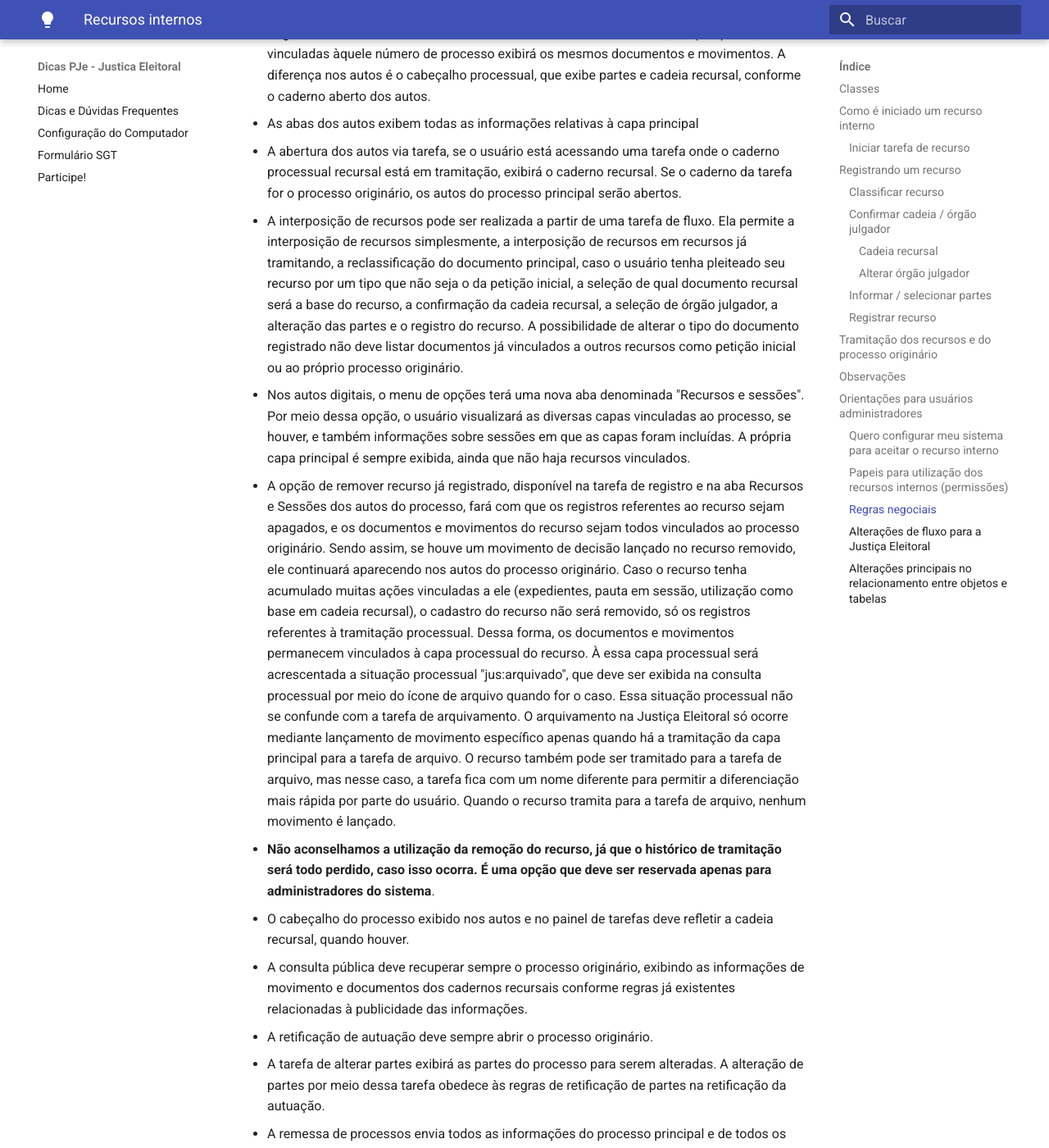
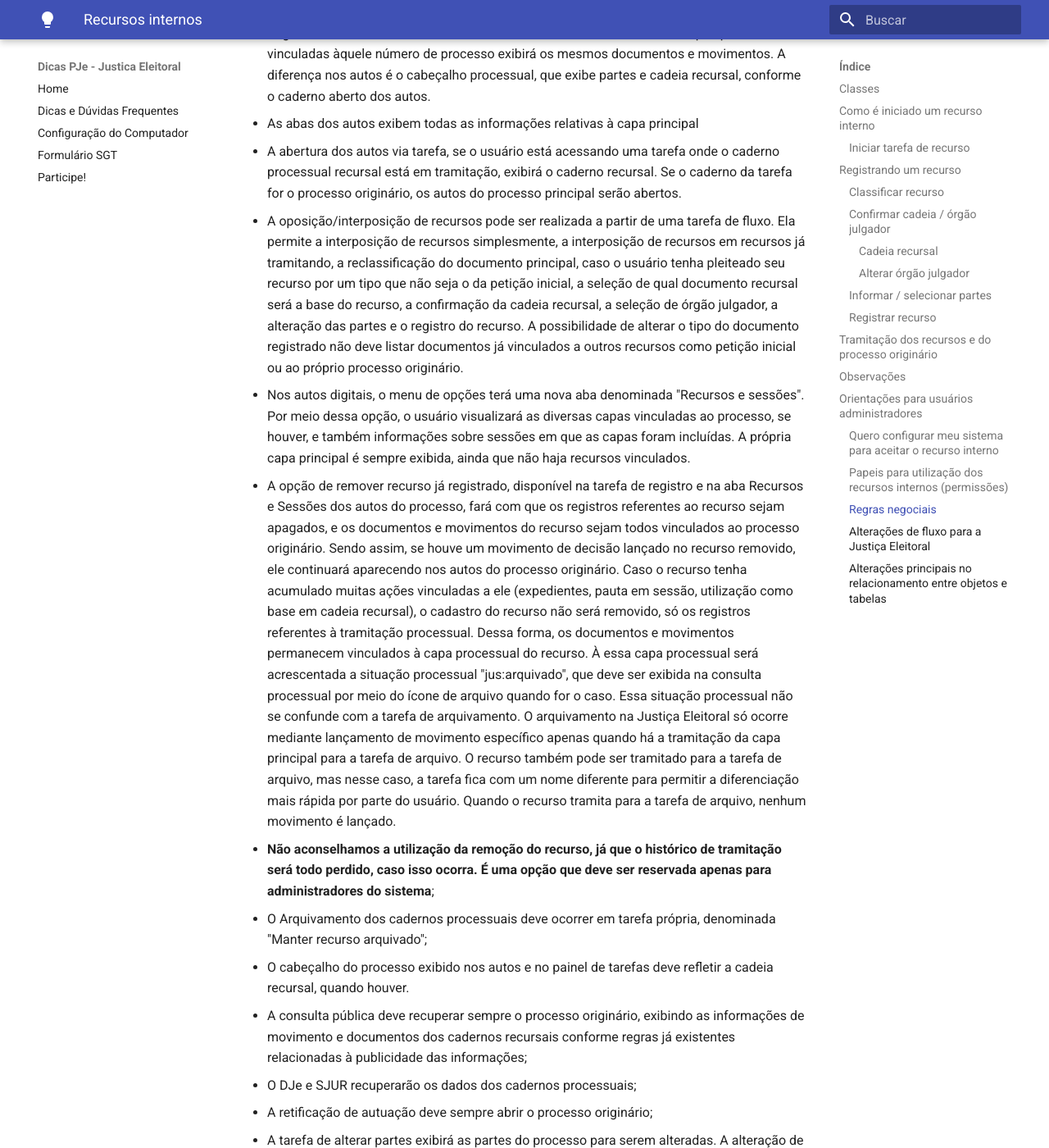
Before and after one commit to PJeJE/dicas_versao_1, an MkDocs documentation site: the page built from docs/recursos.md, in a window 1280 px wide and 1400 px high, scrolled down 18656 px. Shown: the whole window at 82% size. Built offline with MkDocs 1.6.1 and Material for MkDocs 9.7.7, drawn with Linux system fonts in a browser that asks for light colours; nearby versions of some CDN libraries; some of the changed text lies outside the part shown.

Commit message:
SJUR DJe
Indicar que o SJUR e DJE puxarão as informações dos cadernos processuais.

```diff
--- a/docs/recursos.md
+++ b/docs/recursos.md
@@ -17,6 +17,7 @@ Com a devida permissão, o usuário pode pesquisar outras capas vinculadas ao pr
 ![Consulta recursos internos](img/recurso2.png)
 
 Veja o resultado da consulta:
+
 
 ![Resultado da consulta](img/recurso3.png)
 
@@ -189,7 +190,7 @@ A intimação do recurso também é diferenciada, já que abrange a classe e as
 Ressaltamos alguns comportamentos:
 
 - A consulta pública deve recuperar sempre o processo originário, exibindo as informações de movimento e documentos dos cadernos recursais conforme regras já existentes relacionadas à publicidade das informações.
-- A remessa de processos envia todos os cadernos processuais. As consultas do MNI devem retornar apenas um processo por número, contendo todos os movimentos e documentos de todos os cadernos, inclusive os recursais, de acordo com regras pré-existentes nas consultas.
+- A remessa de processos envia todos os cadernos processuais (envia o processo principal com as informações dos cadernos) . As consultas do MNI devem retornar apenas um processo por número, contendo todos os movimentos e documentos de todos os cadernos, inclusive os recursais, de acordo com regras pré-existentes nas consultas.
 - Algumas alterações em cadernos processuais devem refletir em todos os vinculados, ou seja, se a alteração for no principal ou nos recursais, todos os vinculados ao principal serão afetados. São elas: alteração de características do processo - segredo, nível, visualizadores, prioridades, custas e pedido de liminar/antecipação de tutela, dados eleitorais, assunto e objeto.
 - A alteração de classe não reflete em todos os cadernos
 - A redistribuição não reflete em todos os cadernos
@@ -225,14 +226,16 @@ O sistema exibirá, a partir dos autos digitais, a aba Recursos e Sessões que e
 - Os movimentos e documentos do caderno processual do(s) recurso(s) também serão vistos nos autos do processo pai, assim como os movimentos e documentos do processo originário são visualizados na abertura dos autos do recurso. Todas as capas processuais vinculadas àquele número de processo exibirá os mesmos documentos e movimentos. A diferença nos autos é o cabeçalho processual, que exibe partes e cadeia recursal, conforme o caderno aberto dos autos.
 - As abas dos autos exibem todas as informações relativas à capa principal
 - A abertura dos autos via tarefa, se o usuário está acessando uma tarefa onde o caderno processual recursal está em tramitação, exibirá o caderno recursal. Se o caderno da tarefa for o processo originário, os autos do processo principal serão abertos.
-- A interposição de recursos pode ser realizada a partir de uma tarefa de fluxo. Ela permite a interposição de recursos simplesmente, a interposição de recursos em recursos já tramitando, a reclassificação do documento principal, caso o usuário tenha pleiteado seu recurso por um tipo que não seja o da petição inicial, a seleção de qual documento recursal será a base do recurso, a confirmação da cadeia recursal, a seleção de órgão julgador, a alteração das partes e o registro do recurso. A possibilidade de alterar o tipo do documento registrado não deve listar documentos já vinculados a outros recursos como petição inicial ou ao próprio processo originário.
+- A oposição/interposição de recursos pode ser realizada a partir de uma tarefa de fluxo. Ela permite a interposição de recursos simplesmente, a interposição de recursos em recursos já tramitando, a reclassificação do documento principal, caso o usuário tenha pleiteado seu recurso por um tipo que não seja o da petição inicial, a seleção de qual documento recursal será a base do recurso, a confirmação da cadeia recursal, a seleção de órgão julgador, a alteração das partes e o registro do recurso. A possibilidade de alterar o tipo do documento registrado não deve listar documentos já vinculados a outros recursos como petição inicial ou ao próprio processo originário.
 - Nos autos digitais, o menu de opções terá uma nova aba denominada "Recursos e sessões". Por meio dessa opção, o usuário visualizará as diversas capas vinculadas ao processo, se houver, e também informações sobre sessões em que as capas foram incluídas. A própria capa principal é sempre exibida, ainda que não haja recursos vinculados.
  - A opção de remover recurso já registrado, disponível na tarefa de registro e na aba Recursos e Sessões dos autos do processo, fará com que os registros referentes ao recurso sejam apagados, e os documentos e movimentos do recurso sejam todos vinculados ao processo originário. Sendo assim, se houve um movimento de decisão lançado no recurso removido, ele continuará aparecendo nos autos do processo originário. Caso o recurso tenha acumulado muitas ações vinculadas a ele (expedientes, pauta em sessão, utilização como base em cadeia recursal), o cadastro do recurso não será removido, só os registros referentes à tramitação processual. Dessa forma, os documentos e movimentos permanecem vinculados à capa processual do recurso. À essa capa processual será acrescentada a situação processual "jus:arquivado", que deve ser exibida na consulta processual por meio do ícone de arquivo quando for o caso. Essa situação processual não se confunde com a tarefa de arquivamento. O arquivamento na Justiça Eleitoral só ocorre mediante lançamento de movimento específico apenas quando há a tramitação da capa principal para a tarefa de arquivo. O recurso também pode ser tramitado para a tarefa de arquivo, mas nesse caso, a tarefa fica com um nome diferente para permitir a diferenciação mais rápida por parte do usuário. Quando o recurso tramita para a tarefa de arquivo, nenhum movimento é lançado.
- - **Não aconselhamos a utilização da remoção do recurso, já que o histórico de tramitação será todo perdido, caso isso ocorra. É uma opção que deve ser reservada apenas para administradores do sistema**.
+ - **Não aconselhamos a utilização da remoção do recurso, já que o histórico de tramitação será todo perdido, caso isso ocorra. É uma opção que deve ser reservada apenas para administradores do sistema**;
+ - O Arquivamento dos cadernos processuais deve ocorrer em tarefa própria, denominada "Manter recurso arquivado";
  - O cabeçalho do processo exibido nos autos e no painel de tarefas deve refletir a cadeia recursal, quando houver.
- - A consulta pública deve recuperar sempre o processo originário, exibindo as informações de movimento e documentos dos cadernos recursais conforme regras já existentes relacionadas à publicidade das informações.
- - A retificação de autuação deve sempre abrir o processo originário.
- - A tarefa de alterar partes exibirá as partes do processo para serem alteradas. A alteração de partes por meio dessa tarefa obedece às regras de retificação de partes na retificação da autuação.
+ - A consulta pública deve recuperar sempre o processo originário, exibindo as informações de movimento e documentos dos cadernos recursais conforme regras já existentes relacionadas à publicidade das informações;
+- O DJe e SJUR recuperarão os dados dos cadernos processuais;
+ - A retificação de autuação deve sempre abrir o processo originário;
+ - A tarefa de alterar partes exibirá as partes do processo para serem alteradas. A alteração de partes por meio dessa tarefa obedece às regras de retificação de partes na retificação da autuação;
  - A remessa de processos envia todos as informações do processo principal e de todos os cadernos processuais. As consultas do MNI devem retornar apenas um processo por número, contendo todos os movimentos e documentos de todos os cadernos, inclusive os recursais, de acordo com regras pré-existentes nas consultas. Ao remeter um processo, todas as outras capas que por ventura ainda estejam tramitando ficam bloqueadas para tramitação e peticionamento, assim como já ocorre na remessa atualmente. NÃO É POSSÍVEL REMETER APENAS O RECURSO. Na remessa, assim como já ocorre antes dessa versãos dos recursos, o processo inteiro é remetido.Na instância de destino, é protocolado apenas uma capa.
   - Algumas alterações em cadernos processuais devem refletir em todos os vinculados, ou seja, se a alteração for no principal ou nos recursais, todos os vinculados ao principal serão afetados. São elas: alteração de processo referência, alteração de características do processo - segredo, nível, visualizadores, prioridades, custas e pedido de liminar/antecipação de tutela
 - As alterações dos dados eleitorais, quando couber (processos da JE) devem refletir, da mesma forma, em todos os cadernos processuais
```
Also changed, not shown: other parts of docs/recursos.md (+1 -1 lines).
